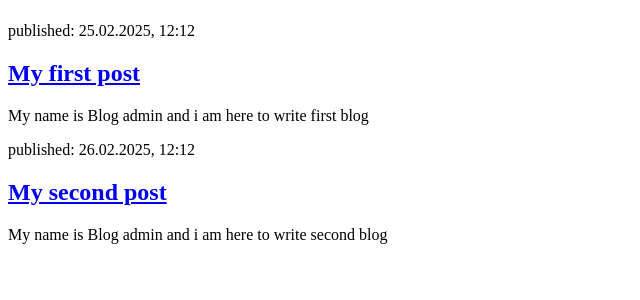
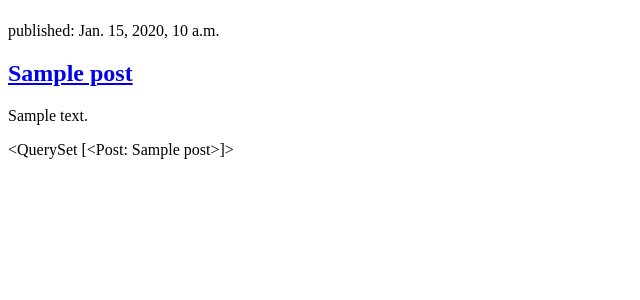
Before and after one commit to Alpit1207/my-first-blog, a Django app: page / in a window 1280 px wide. Shown: the part 58-358 px from the top of the page, without its empty margins (0-640 px from the left). Run offline with Django 5.2, Linux system fonts and the light colour scheme; tables that the repository leaves empty hold one stand-in row (values such as "Sample post").

Commit message:
Modified templates to display posts from database.

```diff
--- a/blog/templates/blog/post_list.html
+++ b/blog/templates/blog/post_list.html
@@ -10,16 +10,13 @@
         <h1><a href="/">Django Blog</a></h1>
     </header>
 
+    {% for post in posts %}
     <article>
-        <time>published: 25.02.2025, 12:12</time>
-        <h2><a href=" ">My first post</a></h2>
-        <p>My name is Blog admin and i am here to write first blog</p>
+        <time>published: {{post.published_date}}</time>
+        <h2><a href=" ">{{post.title}}</a></h2>
+        <p>{{post.text|linebreaksbr}}</p>
+        {{posts}}
     </article>
-
-    <article>
-        <time>published: 26.02.2025, 12:12</time>
-        <h2><a href=" ">My second post</a></h2>
-        <p>My name is Blog admin and i am here to write second blog</p>
-    </article>
+    {% endfor %}
 </body>
 </html>
--- a/blog/views.py
+++ b/blog/views.py
@@ -1,6 +1,9 @@
 from django.shortcuts import render
+from django.utils import timezone
+from .models import Post
 
 # Create your views here.
 
 def post_list(request):
-    return render(request,'blog/post_list.html',{})
+    posts = Post.objects.filter(published_date__lte=timezone.now())
+    return render(request,'blog/post_list.html',{'posts':posts})
```
